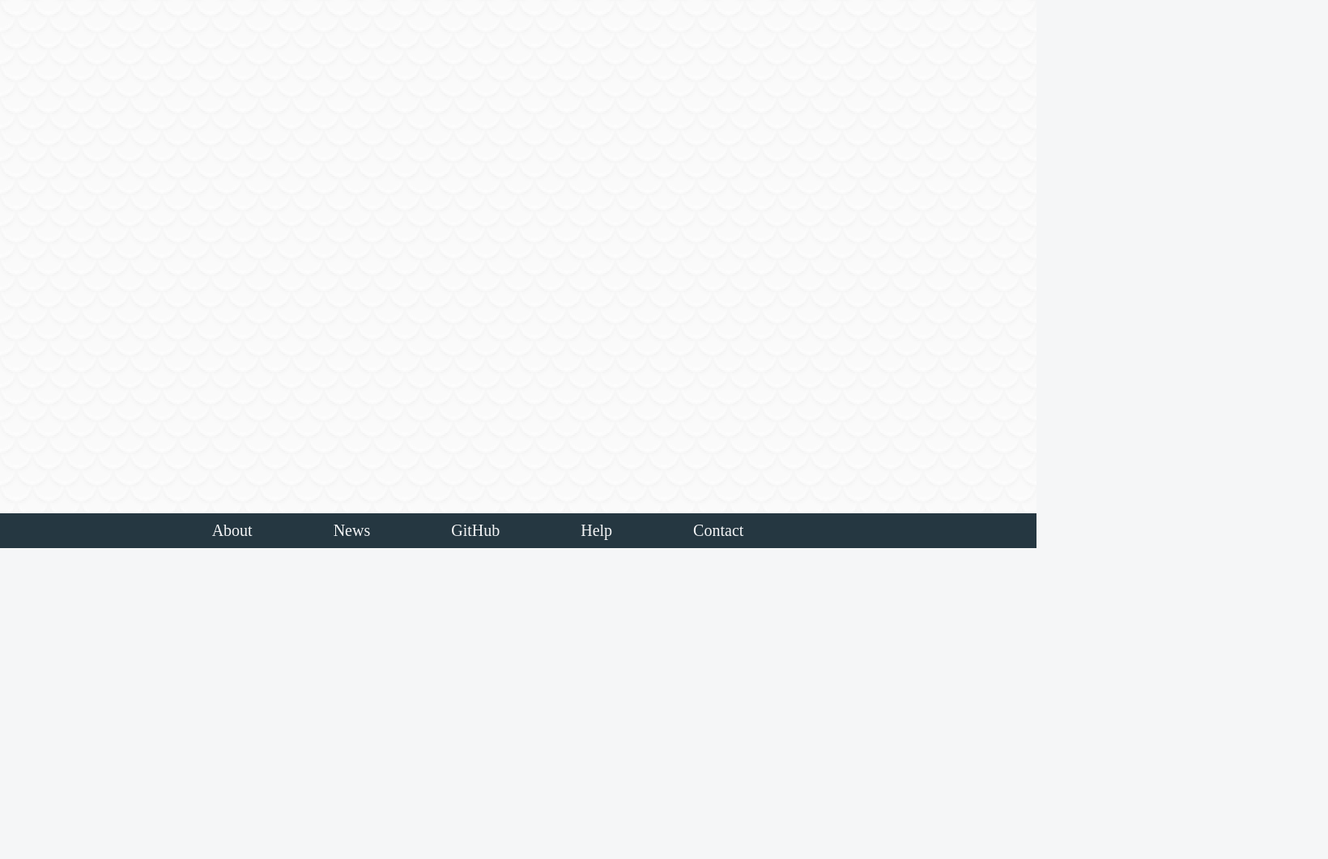
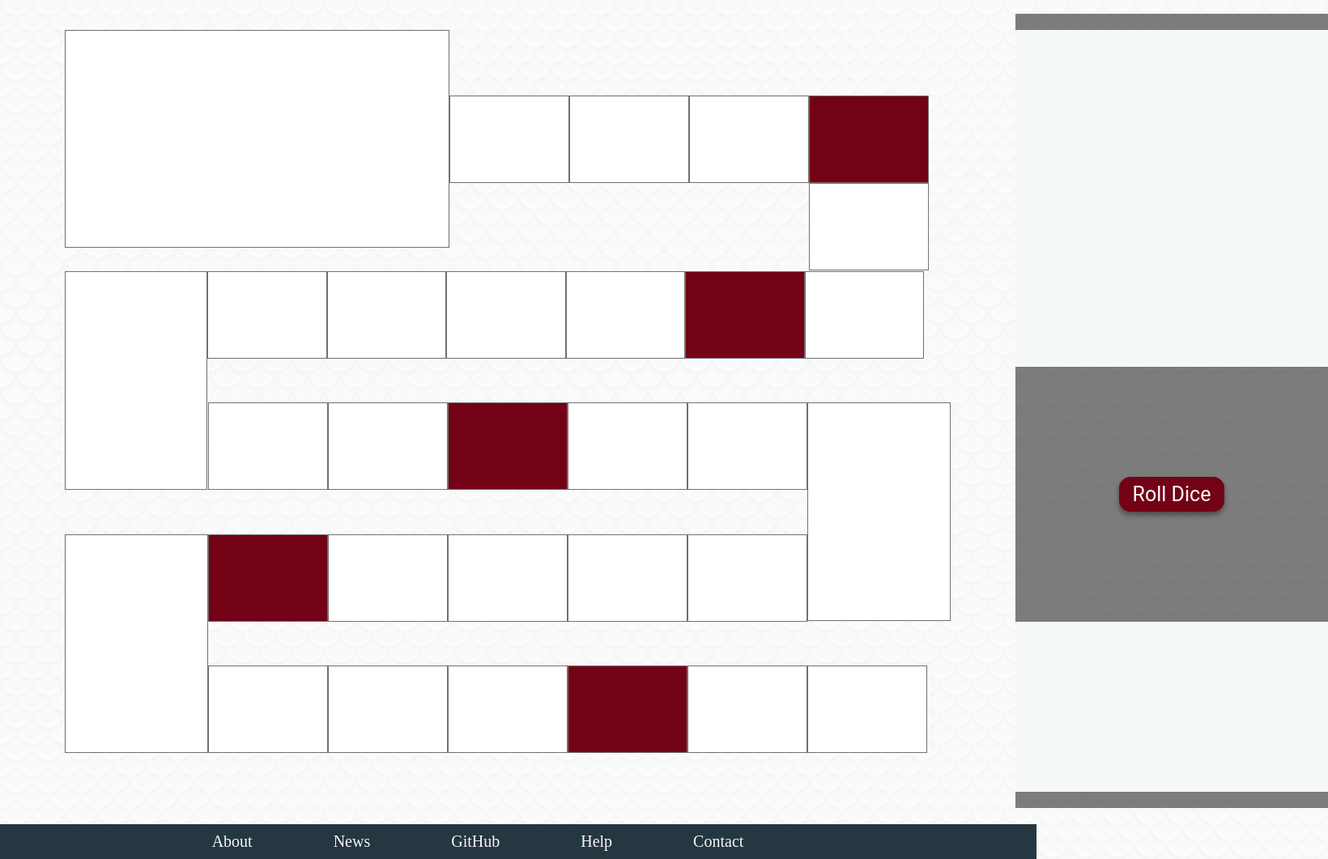
Before and after one commit to karihold/semester-project2, a plain HTML site: page boardgame.html in a window 1280 px wide. Shown: the part 123-1184 px from the top of the page at 81% size, 1640 px wide, since content can reach past the window. Before the commit the page ends 800 px from the top, so only its background shows below. Drawn offline with Linux system fonts and the light colour scheme; a web font is replaced by a local one.

Commit message:
added elements and styled css

```diff
--- a/boardgame.html
+++ b/boardgame.html
@@ -29,8 +29,59 @@
         </ul>
       </nav>
     </header>
-    <main></main>
-    <footer class="footer">
+    <main class="boardgame-main">
+      <section class="boardgame-container">
+        <div class="row-finale">
+          <div class="finale-tile"></div>
+          <div class="white-tile"></div>
+          <div class="white-tile"></div>
+          <div class="white-tile"></div>
+        </div>
+        <div class="column column-finale">
+          <div class="red-tile"></div>
+          <div class="white-tile"></div>
+        </div>
+        <div class="row-reverse">
+          <div class="white-tile"></div>
+          <div class="red-tile"></div>
+          <div class="white-tile"></div>
+          <div class="white-tile"></div>
+          <div class="white-tile"></div>
+          <div class="white-tile"></div>
+          <div class="big-tile"></div>
+        </div>
+        <div class="row">
+          <div class="white-tile"></div>
+          <div class="white-tile"></div>
+          <div class="red-tile"></div>
+          <div class="white-tile"></div>
+          <div class="white-tile"></div>
+          <div class="big-tile"></div>
+        </div>
+        <div class="row-reverse row-reverse-aligned">
+          <div class="white-tile"></div>
+          <div class="white-tile"></div>
+          <div class="white-tile"></div>
+          <div class="white-tile"></div>
+          <div class="red-tile"></div>
+          <div class="big-tile"></div>
+        </div>
+        <div class="row">
+          <div class="white-tile"></div>
+          <div class="white-tile"></div>
+          <div class="white-tile"></div>
+          <div class="red-tile"></div>
+          <div class="white-tile"></div>
+          <div class="white-tile"></div>
+        </div>
+      </section>
+      <section class="dice-container">
+        <div class="player-panel"></div>
+        <button class="dice-button button">Roll Dice</button>
+        <div class="opponent-panel"></div>
+      </section>
+    </main>
+    <footer class="footer boardgame-footer">
       <nav class="footer-nav">
         <ul class="footer-ul">
           <li class="footer-nav-item">
@@ -52,5 +103,6 @@
       </nav>
     </footer>
     <script src="./script.js"></script>
+    <script src="./js/boardgame.js"></script>
   </body>
 </html>
--- a/styles.css
+++ b/styles.css
@@ -7,3 +7,4 @@
 @import './css/about.css';
 @import './css/finalelose.css';
 @import './css/finalewon.css';
+@import './css/boardgame.css';
```
